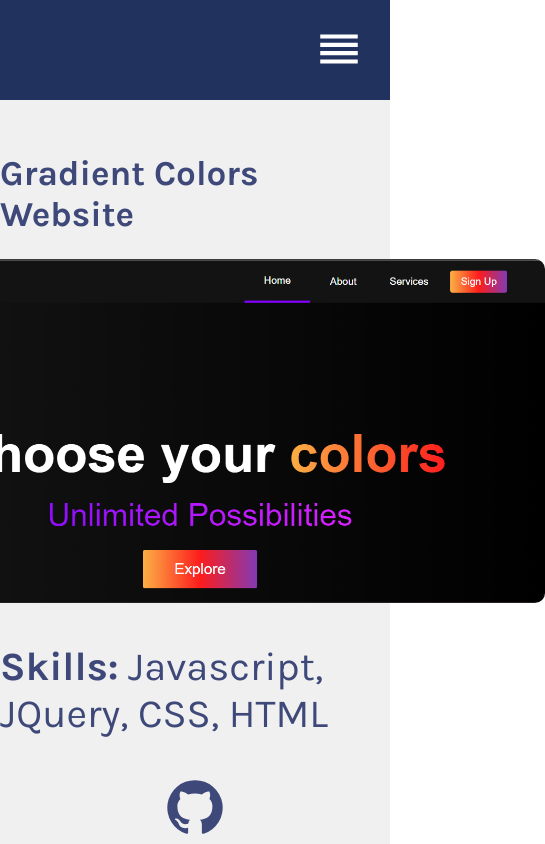
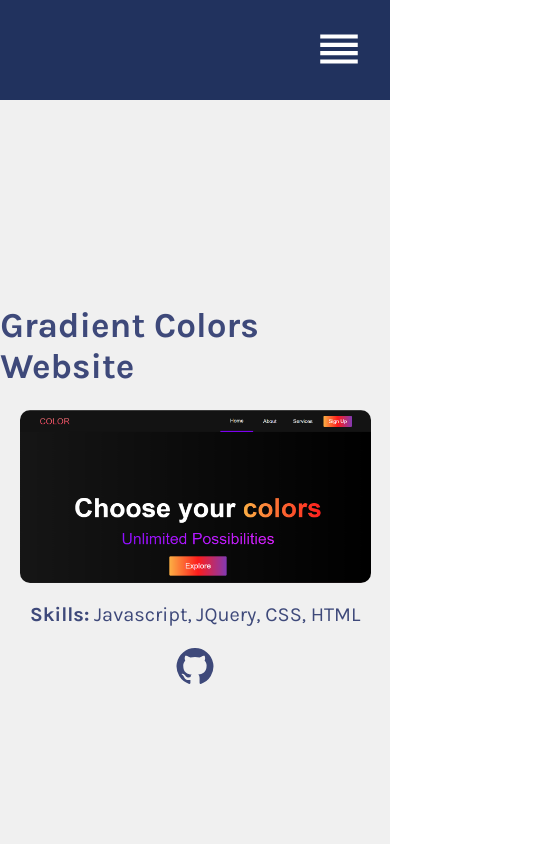
Before and after one commit to Ovsclassic/ovs-personalportfolio, a React (Vite) app: page /projects/1 in a window 390 px wide. Shown: the top 844 px of the page, 545 px wide, since content can reach past the window. Built offline with nearby package versions, Linux system fonts and the light colour scheme.

Commit message:
fit images and text properly for mobile

```diff
--- a/src/styles/Navbar.css
+++ b/src/styles/Navbar.css
@@ -11,13 +11,20 @@
   align-items: center;
   justify-content: center;
   color: white;
+  font-family: "montserrat", sans-serif;
+  transition: all 0.3s ease;
 }
 
-.navbar a {
+.links a {
   color: white;
   text-decoration: none;
-  margin: 20px;
-  font-size: 15px;
+  margin: 40px; /*20px*/
+  font-size: 17px;
+}
+
+.links a:hover {
+  color: #9518fc;
+  transition: all 0.3s ease;
 }
 
 .toggleButton {
--- a/src/styles/ProjectDisplay.css
+++ b/src/styles/ProjectDisplay.css
@@ -18,12 +18,26 @@
 }
 
 .project p {
-  font-size: 40px;
+  font-size: 20px;
   color: #3e497a;
 }
 
 .project svg {
-  font-size: 60px;
+  font-size: 40px;
   color: #3e497a;
   cursor: pointer;
 }
+
+@media only screen and (max-width: 600px) {
+  .project {
+    padding: 0.2px;
+  }
+
+  .project img {
+    width: 700px;
+    border-radius: 10px;
+    max-width: 90%; /* make the image fit inside the container */
+    max-height: 90%; /* make the image fit inside the container */
+    object-fit: contain; /* preserve aspect ratio of the image */
+  }
+}
```
